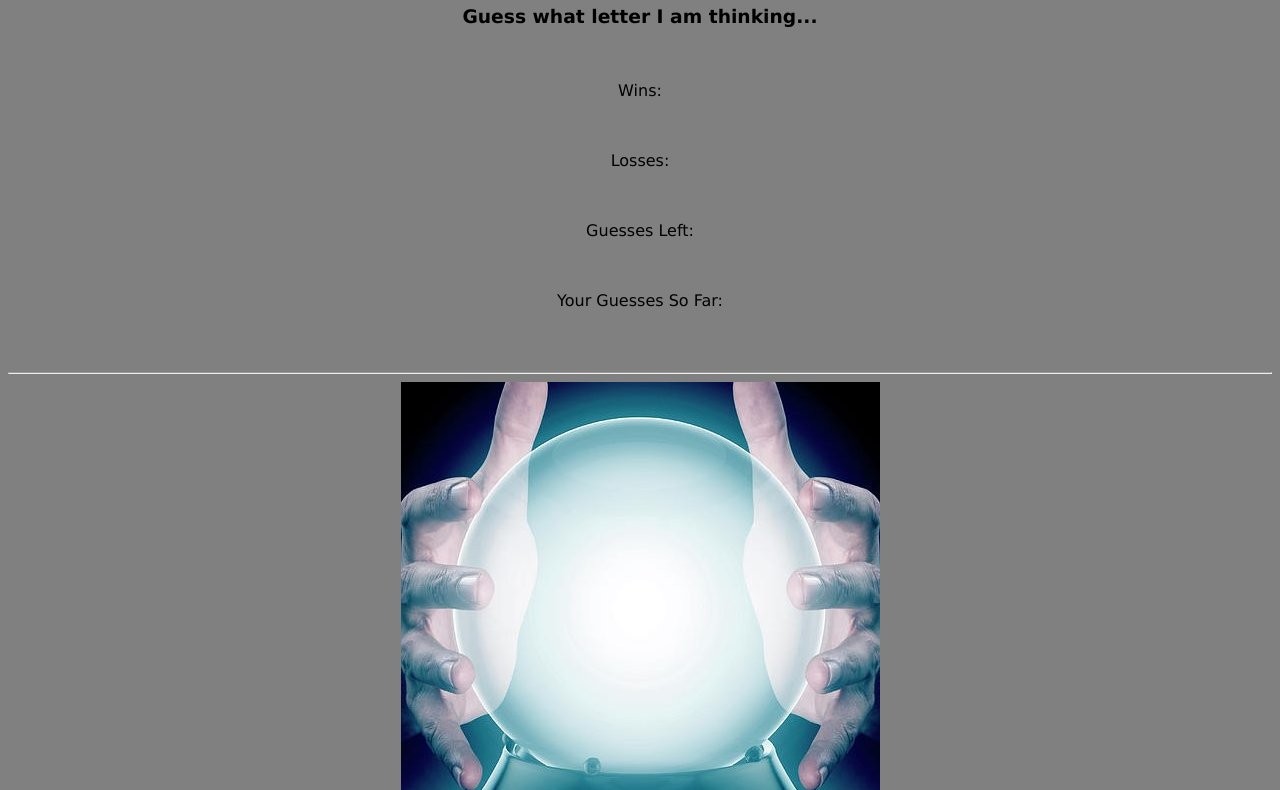
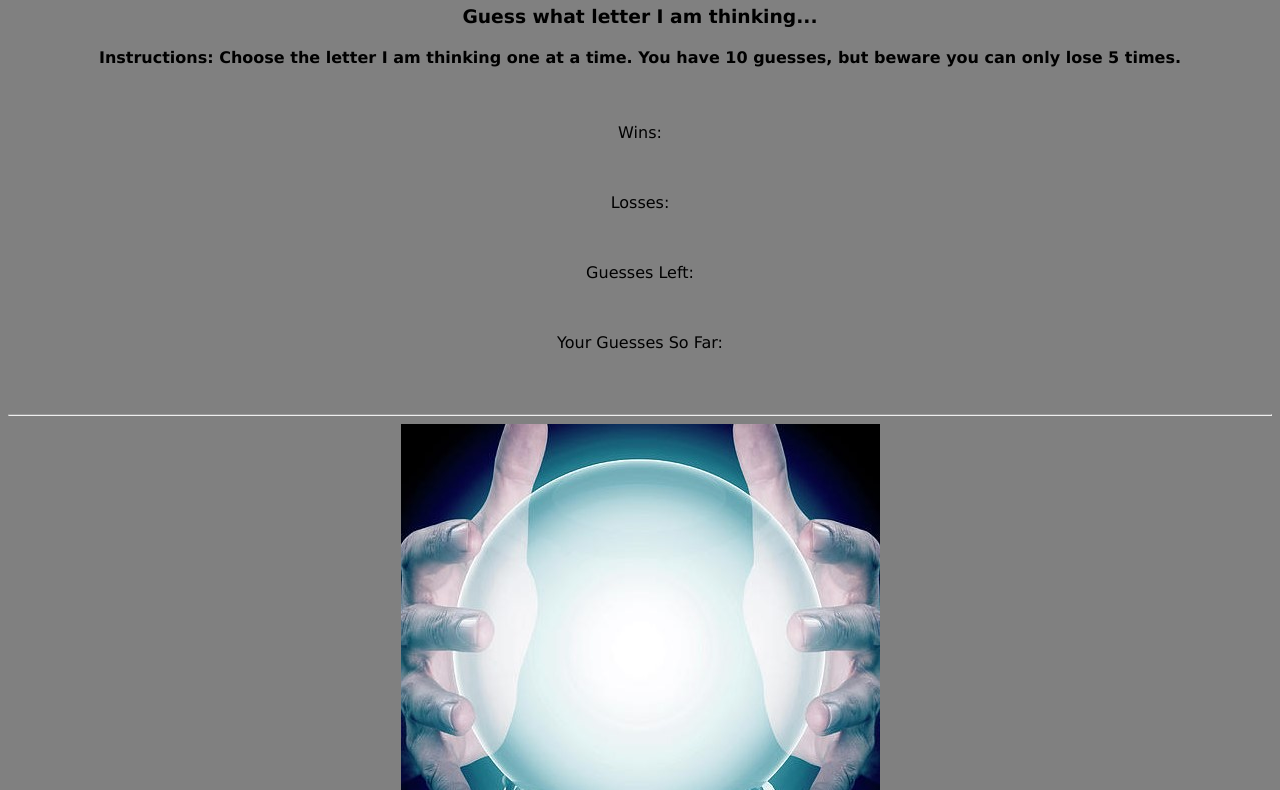
Before and after one commit to JacksonAliesa/Psychic-Game, a plain HTML site: page index.html in a window 1280 px wide. Shown: the part 75-865 px from the top of the page. Drawn offline with Linux system fonts and the light colour scheme.

```diff
--- a/index.html
+++ b/index.html
@@ -13,6 +13,8 @@
 
     <h1>The Psychic Game!</h1>
     <h3>Guess what letter I am thinking...</h3>
+    <h4>Instructions: Choose the letter I am thinking one at a time. You have 10 guesses, but beware you can only lose 5 times.</h4>
+
      <br>
      <p id="totalWins">Wins:</p>
         <br>
```
